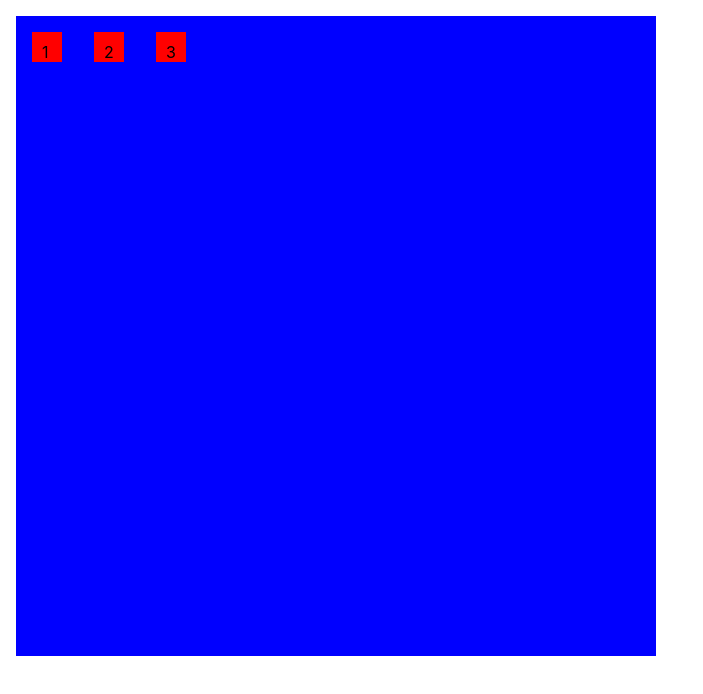
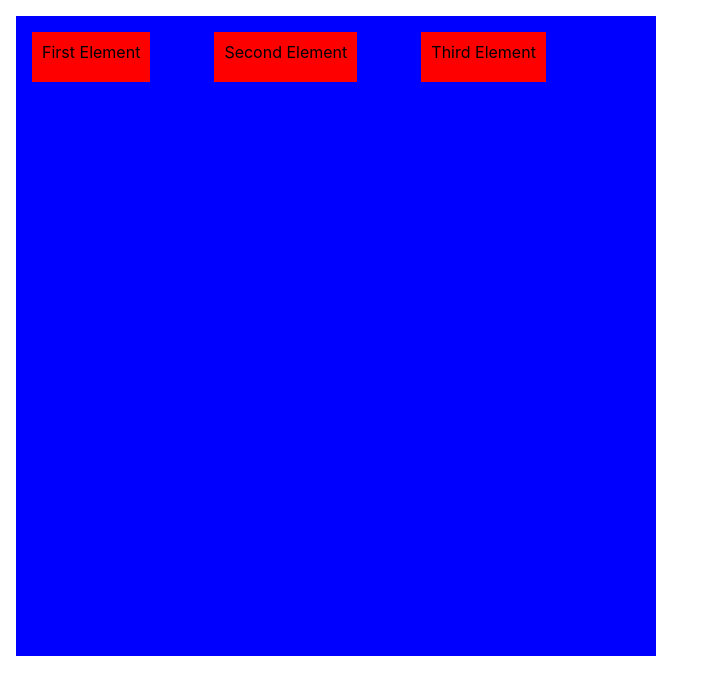
Before and after one commit to Eneko96/DragAndDrop, a React (Vite) app: page / in a window 1280 px wide. Shown: the top 694 px of the page, without its empty margins (0-703 px from the left). Built offline with nearby package versions, Linux system fonts and the light colour scheme.

Commit message:
changed mousemove to drag events

```diff
--- a/src/App.tsx
+++ b/src/App.tsx
@@ -1,5 +1,4 @@
 import './App.css'
-import DragWrap from './DragWrap'
 import { DragWrapper } from './components/DragWrapper/DragWrapper'
 import { Draggable } from './components/Draggable/Draggable'
 
@@ -7,9 +6,9 @@ function App() {
 
   return (
     <DragWrapper>
-      <Draggable id='1'>1</Draggable>
-      <Draggable id='2'>2</Draggable>
-      <Draggable id='3'>3</Draggable>
+      <Draggable id='1'>First Element</Draggable>
+      <Draggable id='2'>Second Element</Draggable>
+      <Draggable id='3'>Third Element</Draggable>
     </DragWrapper>
   )
 }
--- a/src/components/DragWrapper/DragWrapper.tsx
+++ b/src/components/DragWrapper/DragWrapper.tsx
@@ -1,59 +1,66 @@
-import React, { Children, cloneElement, createRef, ReactElement, RefObject, useEffect, useRef, useState } from "react"
+import React, { Children, cloneElement, ReactElement, useRef, useState } from "react"
 import { _inBoundaries } from "./utils"
 import { pConsole } from '@lib'
 
 interface IDragWrapper {
-  children: React.ReactNode | React.ReactNode[]
+  children: ReactElement | ReactElement[]
 }
-type SafeClone = ReactElement<any, string | React.JSXElementConstructor<any>>
 
 export const DragWrapper: React.FC<IDragWrapper> = ({children}) => {
-  const arrayChildren = Children.toArray(children)
-  const refs = useRef(arrayChildren.map(createRef))
-  const parentRef = useRef<HTMLDivElement>(null)
-  const currentChild = useRef<React.RefObject<unknown>|null>(null)
+  const childrenArr = Children.toArray(children)
+  const dragItem = useRef<number>()
+  const dragOverItem = useRef<number>()
+  const [list, setList] = useState((children as React.ReactNode[]).map(e => e))
 
-  useEffect(() => {
-    if (refs.current[0]) {
-      console.log(refs.current[0])
-    }
-  }, [refs])
-
-  const handleMouseDown = (mouse: React.MouseEvent<HTMLDivElement>) => {
-    refs.current.map((child, idx) => {
-      const safe = child as React.RefObject<HTMLElement>
-      if (_inBoundaries({child: safe, mouse})) {
-        pConsole(`in element ${idx}`)
-        currentChild.current = child.current as React.RefObject<unknown>
-      }
-    })
+  const handleDragEnd = (_e: React.DragEvent<HTMLDivElement>) => {
+    const copyList = [...list]
+    let numberDrag = dragItem.current as number
+    let numberDragOver = dragOverItem.current as number
+    const dragItemContent = copyList[numberDrag]
+    copyList.splice(numberDrag, 1);
+    copyList.splice(numberDragOver, 0, dragItemContent);
+    (numberDrag as number|null) = null;
+    (numberDragOver as number|null) = null;
+    setList(copyList);
   }
 
-  const handleMouseMove = (mouse: React.MouseEvent<HTMLDivElement>) => {
-    if (currentChild.current) {
-      console.log(currentChild.current)
-      const child: HTMLElement = currentChild.current as unknown as HTMLElement
-      child.style.left = mouse.clientX + 'px'
-      child.style.top = mouse.clientY + 'px'
-    }
+  const handleDragStart = (e: React.DragEvent<HTMLDivElement>, position: number) => {
+    (dragItem.current) = position
+    // @ts-ignore
+    pConsole(e.target.innerHtml)
   }
 
-  const handleMouseUp = (mouse: React.MouseEvent<HTMLDivElement>) => {
-    if (currentChild.current) {
-      currentChild.current = null
-    }
+  const handleDragOver = (e: React.DragEvent<HTMLDivElement>, position: number) => {
+    (dragOverItem.current) = position
+    // @ts-ignore
+    pConsole(e.target.innerHTML)
   }
 
+  const clonedArray = (child: ReactElement, idx:number) => (
+    cloneElement(child, {
+      key: idx,
+      onDragEnd: handleDragEnd,
+      onDragStart: (e: any) => handleDragStart(e,idx),
+      onDragOver: (e: any) => e.preventDefault(),
+      onDragEnter: (e: any) => handleDragOver(e,idx)
+    })
+  )
+
   return (
-    <div ref={parentRef}
-      style={{ width: '40rem', height: '40rem', backgroundColor: 'blue', display: 'flex' }}
-      onMouseDown={handleMouseDown}
-      onMouseMove={handleMouseMove}
-      onMouseUp={handleMouseUp}
+    <div
+      style={{ width: '40rem', height: '40rem', backgroundColor: 'blue', display: 'flex', gap: '2rem' }}
     >
-      {arrayChildren.map((child, idx:number) => {
-        return cloneElement((child as SafeClone), { ref: refs.current[idx]})
-      })}
+      {childrenArr.map((child: ReactElement, idx:number) =>
+        clonedArray(child, idx)
+        // return <div key={idx}
+        // draggable
+        // onDragEnd={handleDragEnd}
+        // onDragStart={(e) => handleDragStart(e,idx)}
+        // onDragEnter={(e) => handleDragOver(e,idx)}
+        // onDragOver={(e) => e.preventDefault()}
+        // style={{ height: 'fit-content', transition: 'all 1s ease-in'}}
+        // >{child}</div>
+      )}
     </div>
   )
 }
--- a/src/components/Draggable/Draggable.css
+++ b/src/components/Draggable/Draggable.css
@@ -1,9 +1,8 @@
 .draggable {
   position: relative;
-  width: 10px;
-  height: 10px;
+  cursor: move;
 }
 
-.draggable:focus {
+.draggable:-webkit-over .draggable:focus {
   outline: 1rem solid red;
 }
--- a/src/components/Draggable/Draggable.tsx
+++ b/src/components/Draggable/Draggable.tsx
@@ -1,15 +1,31 @@
-import { cloneElement, createRef, forwardRef, LegacyRef, ReactNode, useRef } from 'react'
+import { useEffect, useRef } from 'react'
 import './Draggable.css'
 
 interface IDraggable {
   id: string,
+  onDragStart?: React.DragEventHandler<HTMLDivElement>,
+  onDragEnter?:  React.DragEventHandler<HTMLDivElement>,
+  onDragOver?:  React.DragEventHandler<HTMLDivElement>,
+  onDragEnd?:  React.DragEventHandler<HTMLDivElement>,
   children?: React.ReactNode
 }
 
-export const Draggable: React.FC<IDraggable> = forwardRef(({id, children}, ref:LegacyRef<HTMLDivElement>) => {
+export const Draggable: React.FC<IDraggable> = ({id, children, onDragEnd, onDragEnter, onDragOver, onDragStart}) => {
+  const ref = useRef()
+
+  useEffect(() => {
+    console.log(ref)
+  }, [ref])
   return (
-    <div className='draggable' id={id} ref={ref}>
+    <div className='draggable'
+      id={id}
+      ref={ref}
+      onDragStart={onDragStart}
+      onDragEnd={onDragEnd}
+      onDragOver={onDragOver}
+      onDragEnter={onDragEnter}
+      >
       {children}
     </div>
   )
-})
+}
```
